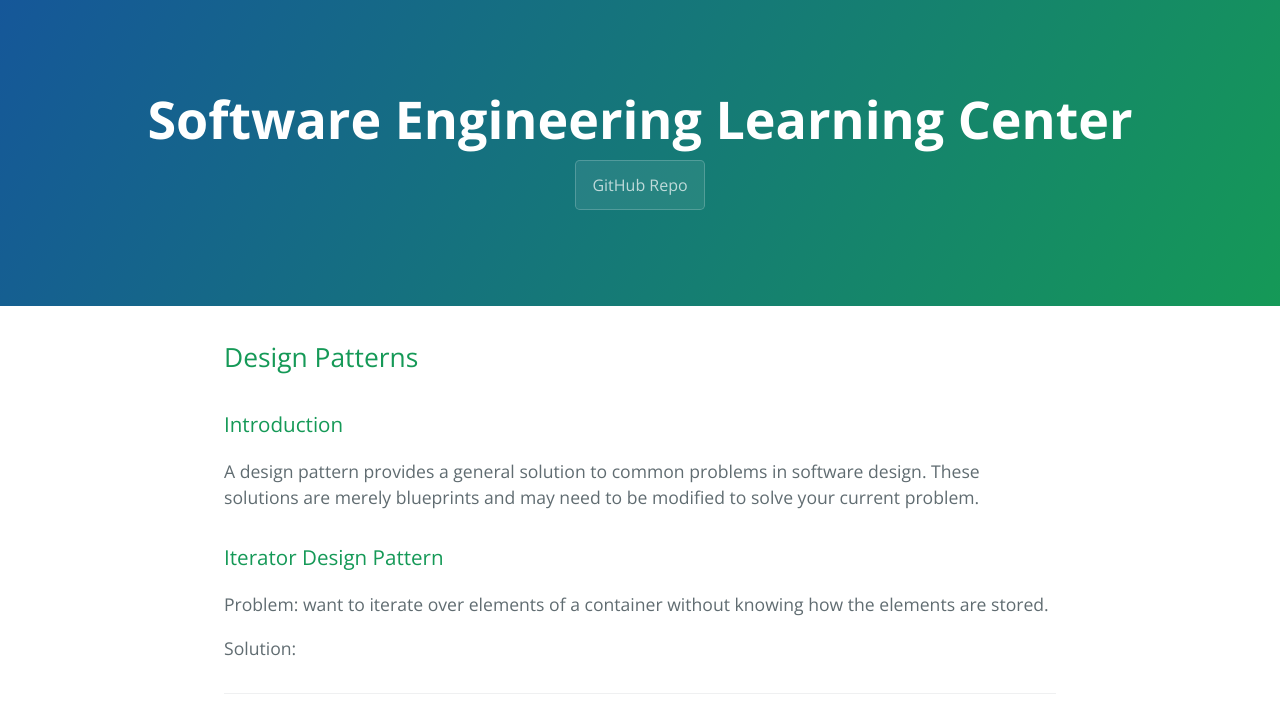
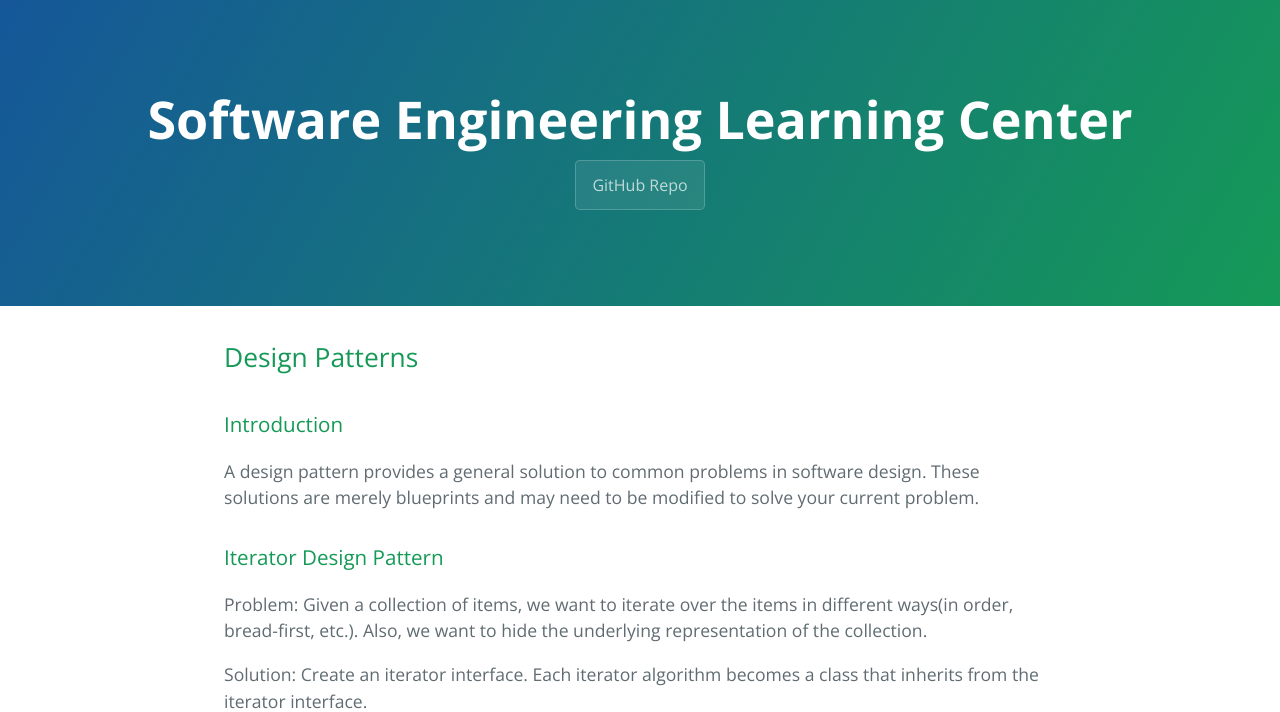
Before and after one commit to learning-software-engineering/learning-software-engineering.github.io, a Jekyll site: the page built from Topics/Software_Engineering/JobStories.md, in a window 1280 px wide. Shown: the top 712 px of the page. Built offline with Jekyll 4.4.1, drawn with Linux system fonts in a browser that asks for light colours; our own code applies the rules of GitHub Pages for plain Markdown files; some of the changed text lies outside the part shown; grey boxes are pictures that could not be loaded.

Commit message:
added iterator design pattern

```diff
--- a/Topics/Software_Engineering/JobStories.md
+++ b/Topics/Software_Engineering/JobStories.md
@@ -6,6 +6,10 @@ A design pattern provides a general solution to common problems in software desi
 
 ### Iterator Design Pattern
 
-Problem: want to iterate over elements of a container without knowing how the elements are stored.
+Problem: Given a collection of items, we want to iterate over the items in different ways(in order, bread-first, etc.). Also, we want to hide the underlying representation of the collection.
 
-Solution:
+Solution: Create an iterator interface. Each iterator algorithm becomes a class that inherits from the iterator interface.
+
+<img width="479" alt="Screenshot 2023-11-21 at 10 29 07 PM" src="https://github.com/learning-software-engineering/learning-software-engineering.github.io/assets/97854264/1365cbc5-95b4-4138-9705-7608065a61a1">
+
+Benefit: With an iterator interface, the client does not need to know the underlying representation of the collection, as they can use the iterator face to do traversal work. Also, all traversals over the same collection are coupled with the collection and are in one space. More iterators can be added to the collection by having them inherit the interface.
```
